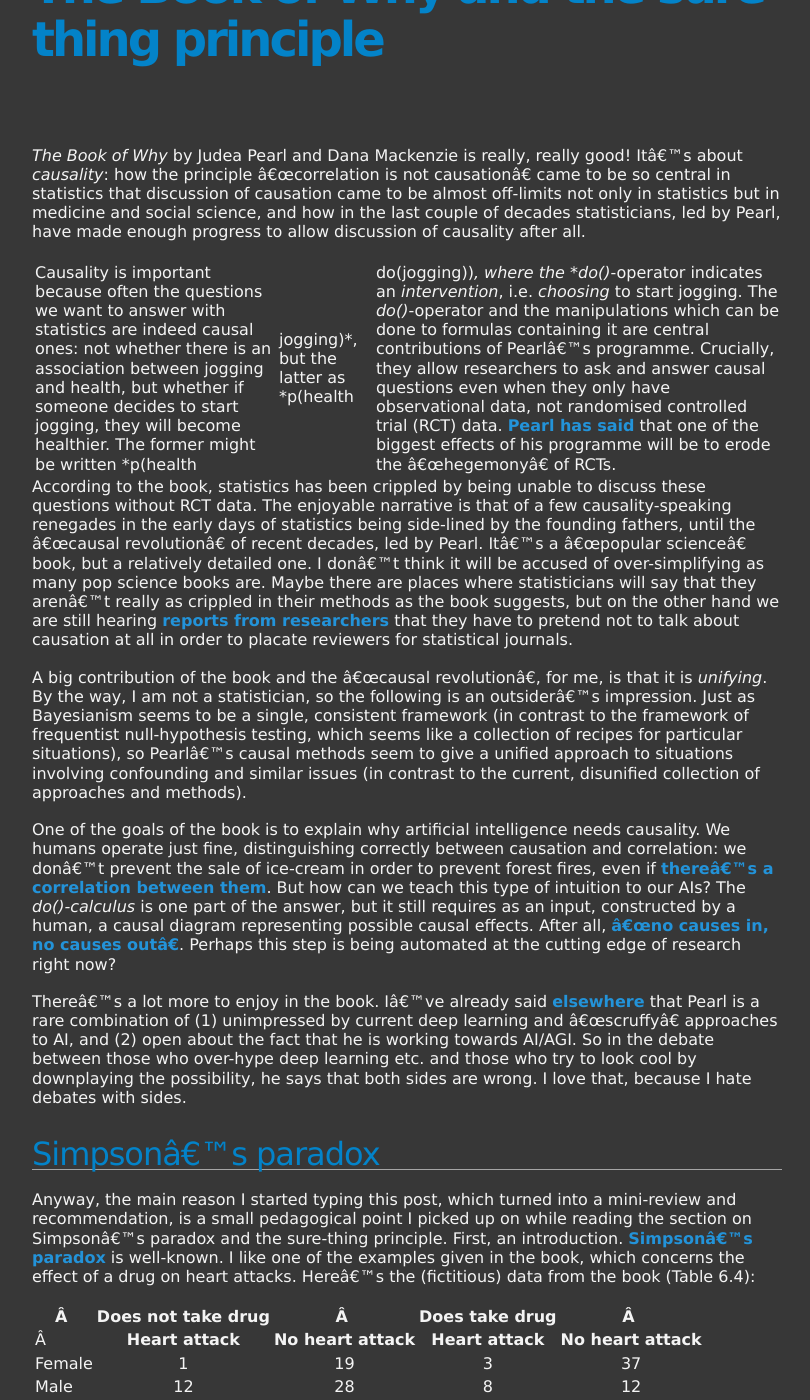
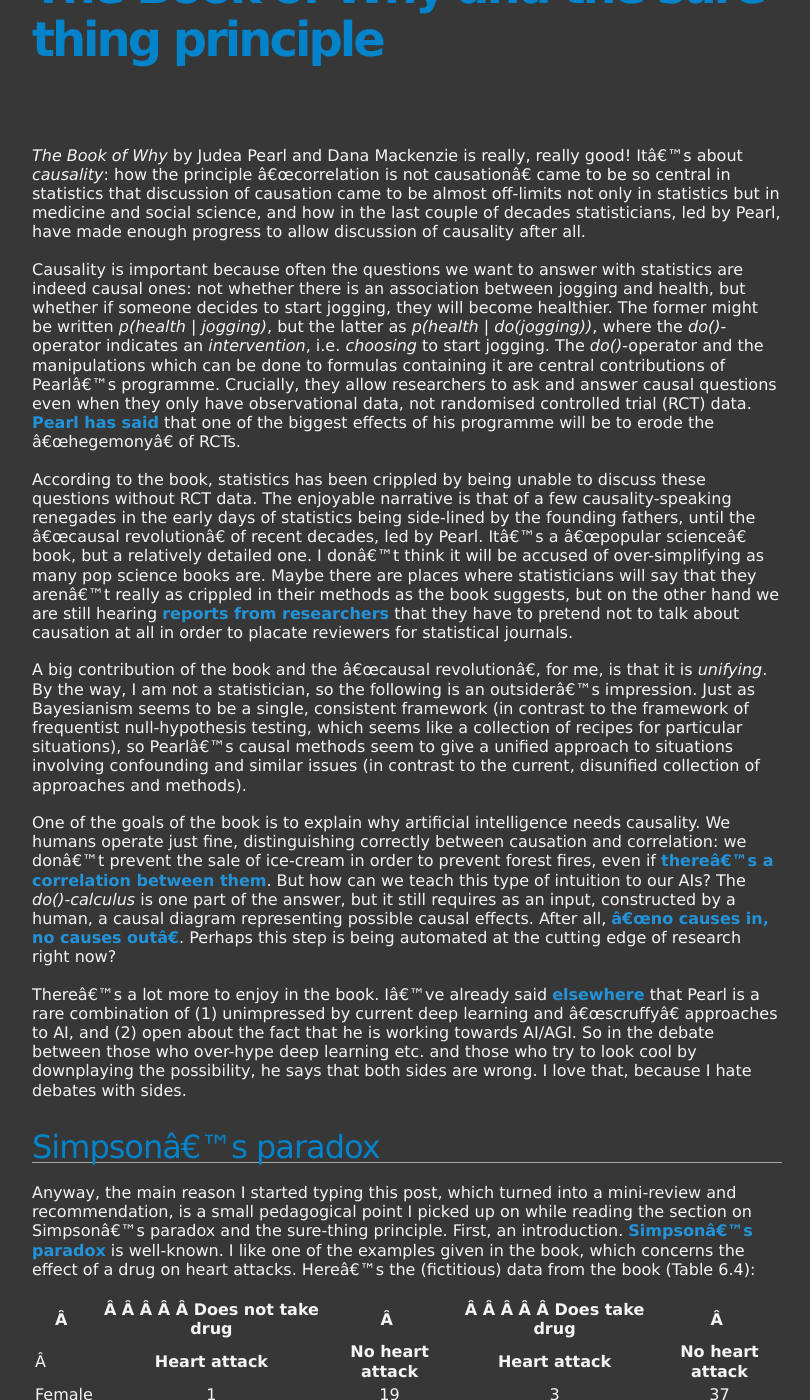
Before and after one commit to jmmcd/jmmcd.github.com, a Jekyll site: the page built from _posts/2018-07-16-sure-thing.md, in a window 1280 px wide and 1400 px high, scrolled down 230 px. Shown: the whole window, without its empty margins (233-1043 px from the left). Built offline with Jekyll 4.4.1, drawn with Linux system fonts in a browser that asks for light colours; some of the changed lines change nothing that is shown; some of the changed text lies outside the part shown.

Commit message:
Some formatting

```diff
--- a/_posts/2018-07-16-sure-thing.md
+++ b/_posts/2018-07-16-sure-thing.md
@@ -9,7 +9,7 @@
 
 *The Book of Why* by Judea Pearl and Dana Mackenzie is really, really good! It's about *causality*: how the principle "correlation is not causation" came to be so central in statistics that discussion of causation came to be almost off-limits not only in statistics but in medicine and social science, and how in the last couple of decades statisticians, led by Pearl, have made enough progress to allow discussion of causality after all.
 
-Causality is important because often the questions we want to answer with statistics are indeed causal ones: not whether there is an association between jogging and health, but whether if someone decides to start jogging, they will become healthier. The former might be written *p(health | jogging)*, but the latter as *p(health | do(jogging))*, where the *do()*-operator indicates an *intervention*, i.e. *choosing* to start jogging. The *do()*-operator and the manipulations which can be done to formulas containing it are central contributions of Pearl's programme. Crucially, they allow researchers to ask and answer causal questions even when they only have observational data, not randomised controlled trial (RCT) data. [Pearl has said](https://twitter.com/yudapearl/status/1012512462770298880) that one of the biggest effects of his programme will be to erode the "hegemony" of RCTs.
+Causality is important because often the questions we want to answer with statistics are indeed causal ones: not whether there is an association between jogging and health, but whether if someone decides to start jogging, they will become healthier. The former might be written *p(health \| jogging)*, but the latter as *p(health \| do(jogging))*, where the *do()*-operator indicates an *intervention*, i.e. *choosing* to start jogging. The *do()*-operator and the manipulations which can be done to formulas containing it are central contributions of Pearl's programme. Crucially, they allow researchers to ask and answer causal questions even when they only have observational data, not randomised controlled trial (RCT) data. [Pearl has said](https://twitter.com/yudapearl/status/1012512462770298880) that one of the biggest effects of his programme will be to erode the "hegemony" of RCTs.
 
 According to the book, statistics has been crippled by being unable to discuss these questions without RCT data. The enjoyable narrative is that of a few causality-speaking renegades in the early days of statistics being side-lined by the founding fathers, until the "causal revolution" of recent decades, led by Pearl. It's a "popular science" book, but a relatively detailed one. I don't think it will be accused of over-simplifying as many pop science books are. Maybe there are places where statisticians will say that they aren't really as crippled in their methods as the book suggests, but on the other hand we are still hearing [reports from researchers](https://twitter.com/yudapearl/status/1018564041373933568) that they have to pretend not to talk about causation at all in order to placate reviewers for statistical journals.
 
@@ -26,7 +26,7 @@
 
 Anyway, the main reason I started typing this post, which turned into a mini-review and recommendation, is a small pedagogical point I picked up on while reading the section on Simpson's paradox and the sure-thing principle. First, an introduction. [Simpson's paradox](https://en.wikipedia.org/wiki/Simpson%27s_paradox) is well-known. I like one of the examples given in the book, which concerns the effect of a drug on heart attacks. Here's the (fictitious) data from the book (Table 6.4):
 
-|     | Does not take drug |                     | Does take drug   |                     |
+|     | &nbsp;&nbsp;&nbsp;&nbsp;&nbsp;Does not take drug |                     | &nbsp;&nbsp;&nbsp;&nbsp;&nbsp;Does take drug   |                     |
 | --- |:------------------:|:-------------------:|:----------------:|:-------------------:|
 |     | **Heart attack**   | **No heart attack** | **Heart attack** | **No heart attack** |
 | Female        | 1   | 19 | 3  | 37 |
@@ -50,7 +50,7 @@
 
 Now, another story. Suppose a businessman can buy property A or property B, and thinks that the outcome of the upcoming presidential election could affect the probability of financial gain. He uses some very detailed simulation models, I guess, to arrive at the numbers below for the probabilities that he'll achieve a financial payoff for the properties, under a Democrat-wins scenario and under a Republican-wins one.
 
-|     | Buy property A      |                      | Buy property B     |                     |
+|     | &nbsp;&nbsp;&nbsp;&nbsp;&nbsp; Buy property A      |                      | &nbsp;&nbsp;&nbsp;&nbsp;&nbsp; Buy property B     |                     |
 | --- |:-------------------:|:--------------------:|:------------------:|:-------------------:|
 |     | **$1 payoff**       | **No payoff**        | **$1 payoff**      | **No payoff** |
 | Democrat wins             | 5%  | 95% | 7.5% | 92.5% |
```
